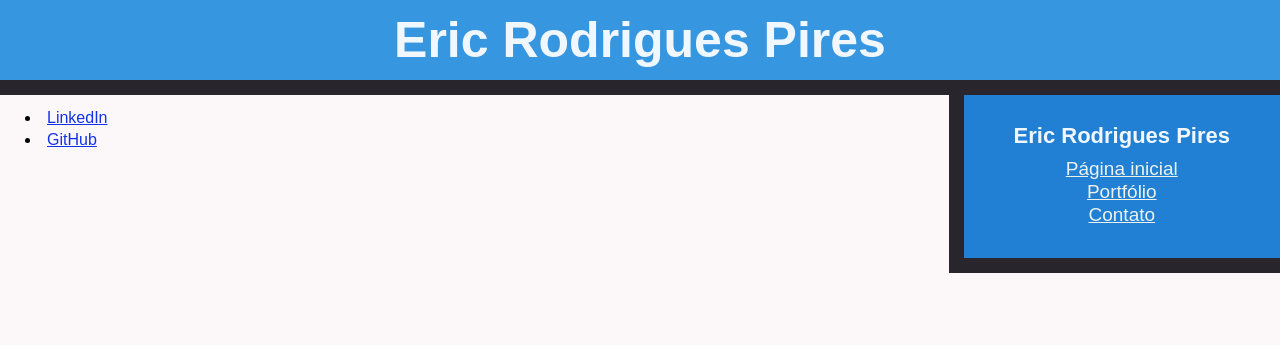
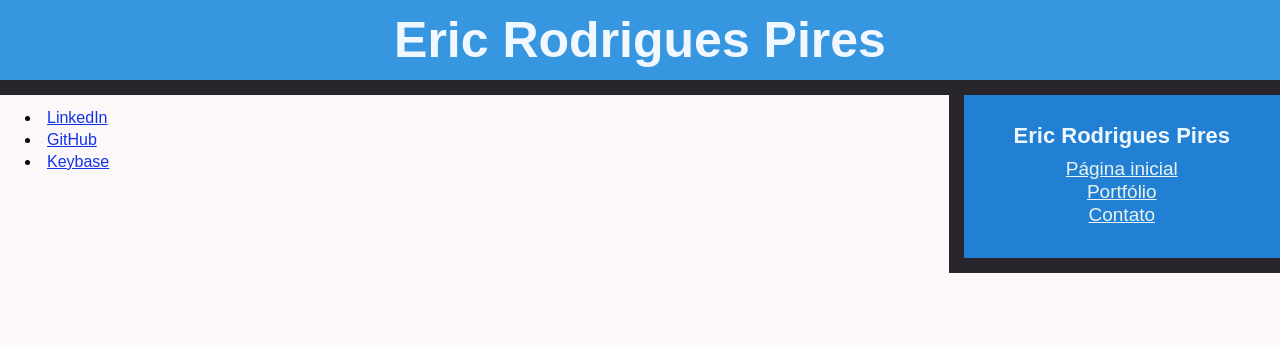
Before and after one commit to EpicEric/ericpires.com.br, a Django app: page /portfolio/ in a window 1280 px wide. Shown: the top 345 px of the page. Run offline with Django 3.2, Linux system fonts and the light colour scheme.

Commit message:
Add Keybase to portfolio

```diff
--- a/homepage/templates/homepage/portfolio.html
+++ b/homepage/templates/homepage/portfolio.html
@@ -9,6 +9,7 @@ Portfólio - Eric Rodrigues Pires
     <ul class="lista-conteudo">
         <li><a href="{% url 'linkedin' %}">LinkedIn</a></li>
         <li><a href="{% url 'github' %}">GitHub</a></li>
+        <li><a href="{% url 'keybase' %}">Keybase</a></li>
     </ul>
 </div>
 {% endblock %}
```
